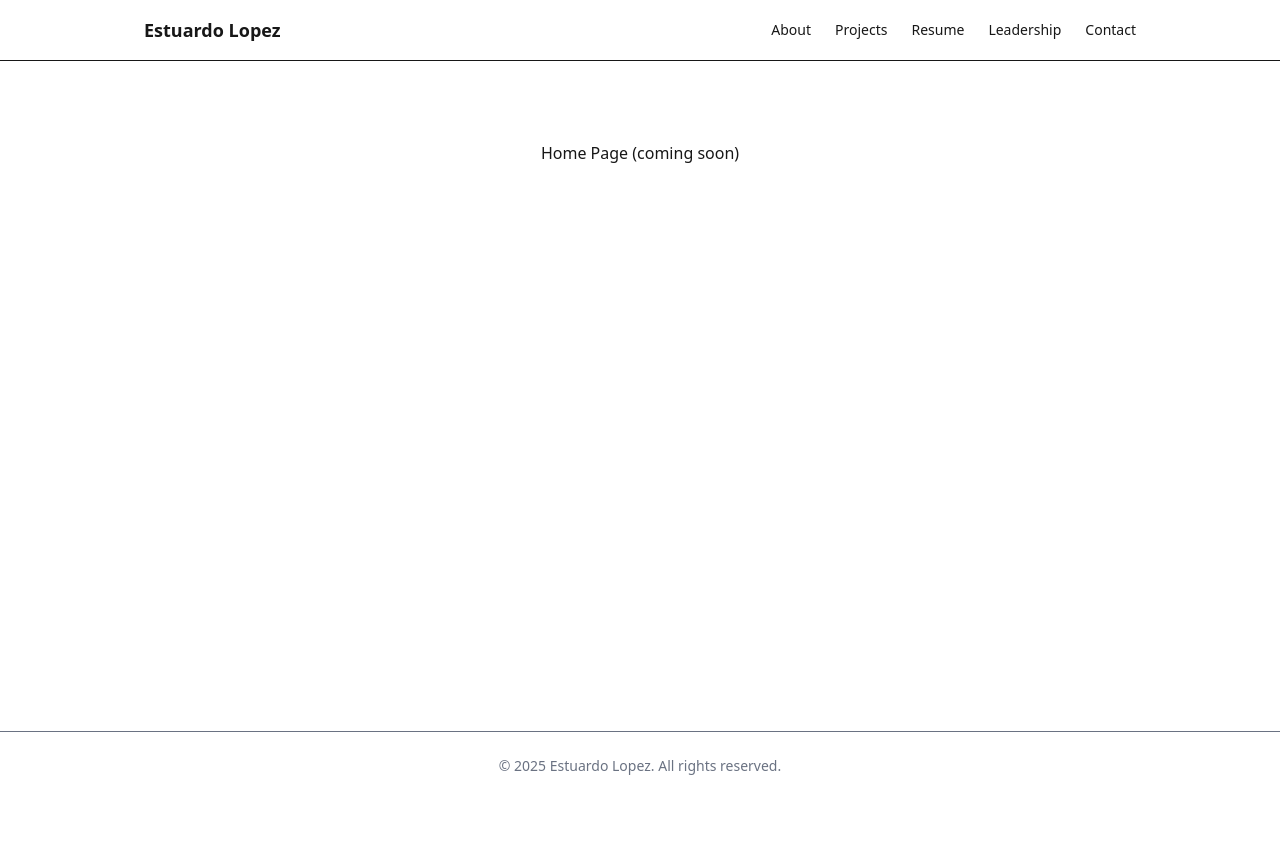
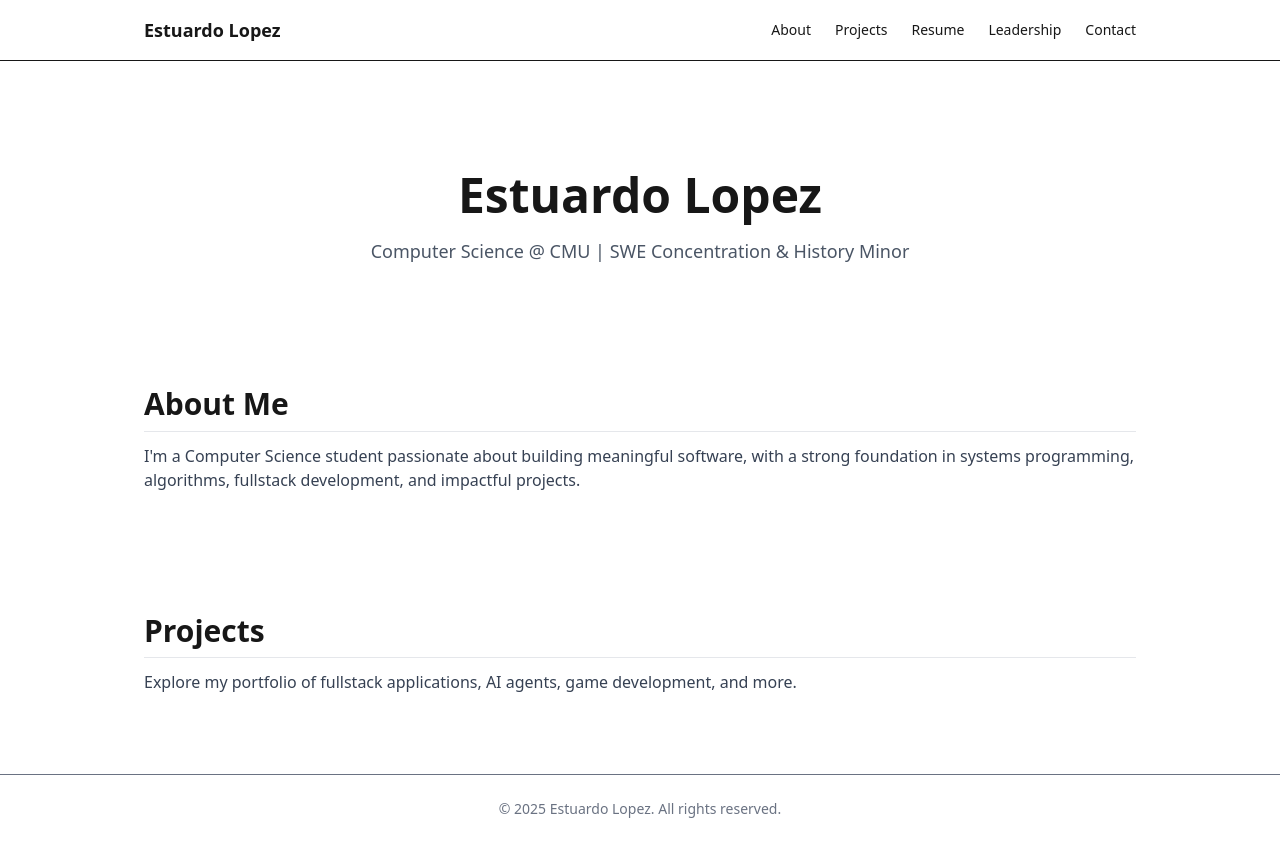
Before and after one commit to estulpz202/personal-website, a Next.js app: page / in a window 1280 px wide. Before the commit the page ends 800 px from the top, so only its background shows below. Built offline with nearby package versions, Linux system fonts and the light colour scheme.

Commit message:
In HomePage, add sections for Hero, About, and Projects.

```diff
--- a/src/app/page.tsx
+++ b/src/app/page.tsx
@@ -1,3 +1,32 @@
+import SectionHeader from '@/components/common/SectionHeader';
+
 export default function HomePage() {
-  return <main className="py-12 px-4">Home Page (coming soon)</main>;
+  return (
+    <main>
+      {/* Hero / Intro */}
+      <section className="py-12 text-center">
+        <h1 className="text-5xl font-extrabold mb-4">Estuardo Lopez</h1>
+        <p className="text-lg text-gray-600">
+          Computer Science @ CMU | SWE Concentration & History Minor
+        </p>
+      </section>
+
+      {/* About Preview Section */}
+      <section className="py-12">
+        <SectionHeader title="About Me" />
+        <p className="text-base text-gray-700">
+          I'm a Computer Science student passionate about building meaningful software, with a strong
+          foundation in systems programming, algorithms, fullstack development, and impactful projects.
+        </p>
+      </section>
+
+      {/* Projects Preview Section */}
+      <section className="py-12">
+        <SectionHeader title="Projects" />
+        <p className="text-base text-gray-700">
+          Explore my portfolio of fullstack applications, AI agents, game development, and more.
+        </p>
+      </section>
+    </main>
+  );
 }
--- /dev/null
+++ b/src/components/common/SectionHeader.tsx
@@ -0,0 +1,10 @@
+// A reusable section header component with consistent styling
+// Use this on any page where you want a section title (About, Projects, etc.)
+
+export default function SectionHeader({ title }: { title: string }) {
+  return (
+    <h2 className="text-3xl font-bold mb-6 border-b border-gray-200 pb-2">
+      {title}
+    </h2>
+  );
+}
```
